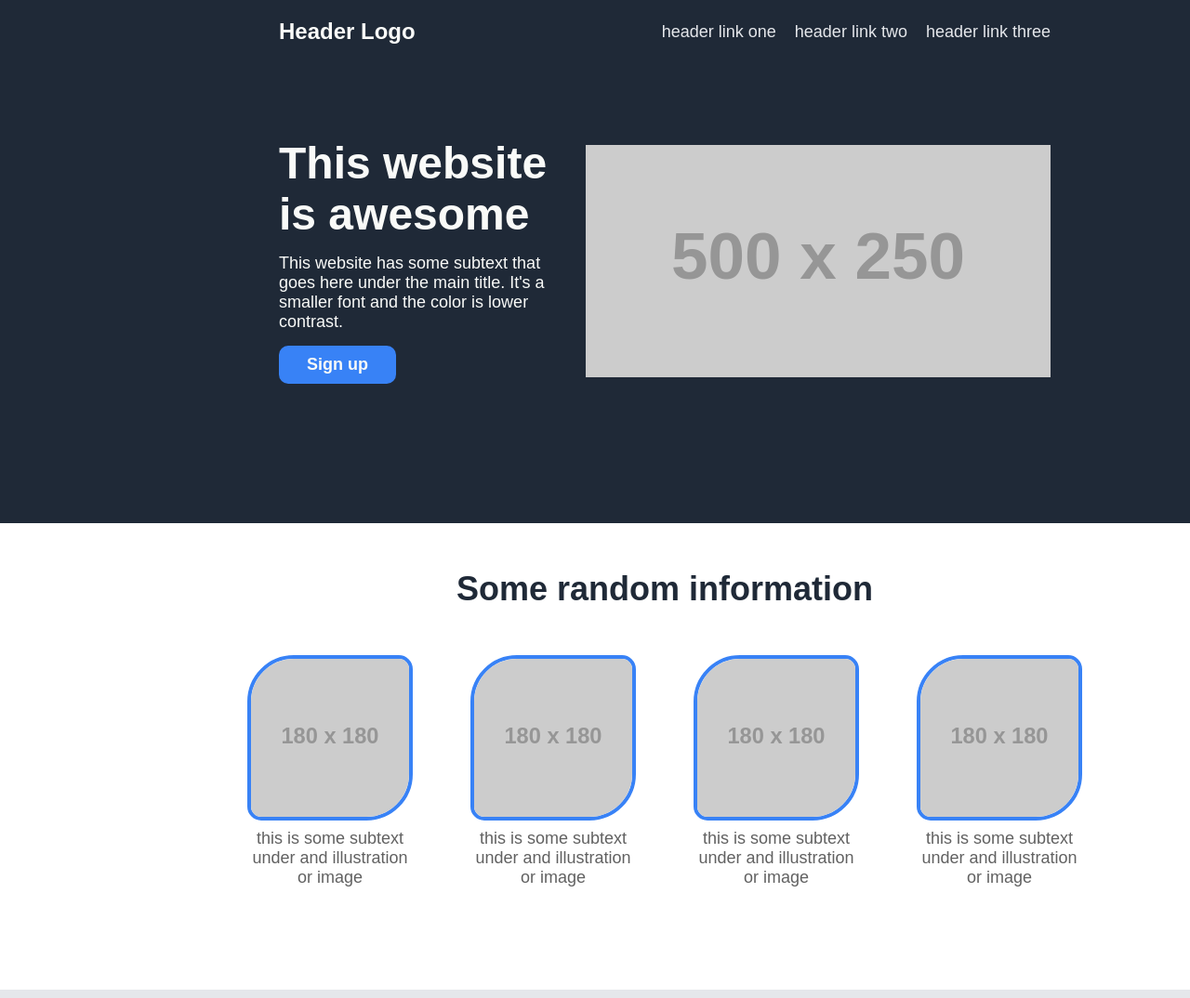
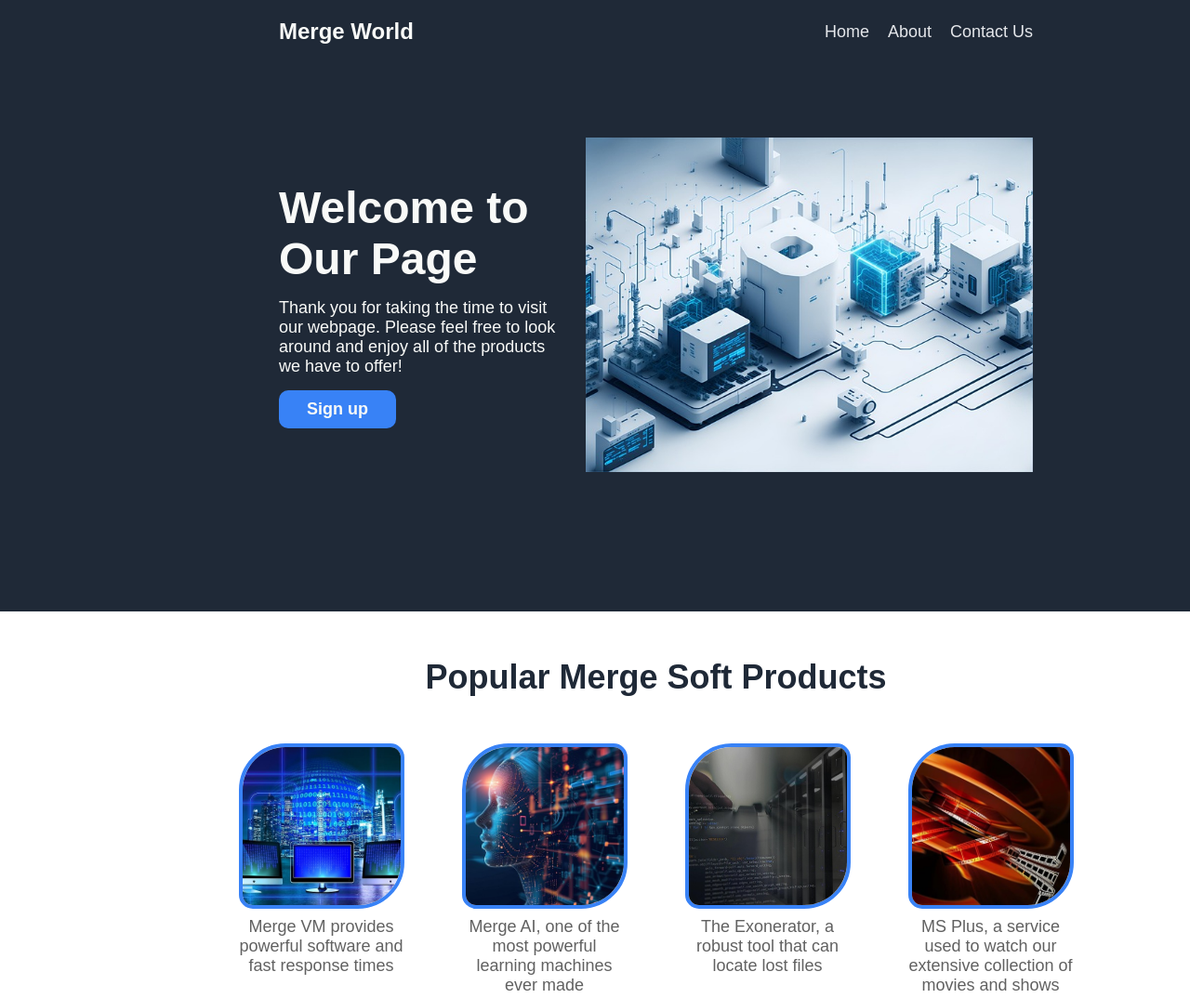
Before and after one commit to TrueEdgeCorp/landing-page, a plain HTML site: page index.html in a window 1280 px wide. Shown: the top 1074 px of the page at 93% size. Drawn offline with Linux system fonts and the light colour scheme; placeholder pictures from the web are drawn by us.

Commit message:
Edit html for personal styling + button animation

```diff
--- a/index.html
+++ b/index.html
@@ -6,68 +6,68 @@
         <meta charset="UTF-8">
         <meta name="viewport" content="width=device-width, initial-scale=1.0">
         <link rel="stylesheet" href="style.css">
-        <title>Merge World</title>
+        <title>M.W Landing Page</title>
     </head>
 
     <body>
         <div class="header">
             <div class="top">
-                <div class="logo">Header Logo</div>
+                <div class="logo">Merge World</div>
                 <ul>
-                    <li><a href="https://www.google.com">header link one</a></li>
-                    <li><a href="https://www.google.com">header link two</a></li>
-                    <li><a href="https://www.google.com">header link three</a></li>
+                    <li><a href="https://www.google.com">Home</a></li>
+                    <li><a href="https://www.google.com">About</a></li>
+                    <li><a href="https://www.google.com">Contact Us</a></li>
                 </ul>
             </div>
             <div class="bottom">
                 <div class="leftside">
-                    <div class="hero-main">This website is awesome</div>
-                    <div class="hero-text">This website has some subtext that goes here under the main title. It's a smaller font and the color is lower contrast.</div>
+                    <div class="hero-main">Welcome to Our Page</div>
+                    <div class="hero-text">Thank you for taking the time to visit our webpage. Please feel free to look around and enjoy all of the products we have to offer!</div>
                     <button class="sign">Sign up</button>
                 </div>
-                <img src="https://placehold.co/500x250" alt="this is a placeholder for an image">
+                <img src="./images/header_image.jpg" alt="A bright image of a circuit board" height="360">
             </div>
         </div>
 
         <div class="infosec">
-            <div class="title">Some random information</div>
+            <div class="title">Popular Merge Soft Products</div>
             <div class="imagetexts">
                 <div class="item">
-                    <img src="https://placehold.co/180" alt="placeholder" class="image">
-                    <div class="text">this is some subtext under and illustration or image</div>
+                    <img src="./images/mergeVM.jpg" alt="Three monitors in front of a binary sphere" class="image">
+                    <div class="text">Merge VM provides powerful software and fast response times</div>
                 </div>
                 <div class="item">
-                    <img src="https://placehold.co/180" alt="placeholder" class="image">
-                    <div class="text">this is some subtext under and illustration or image</div>
+                    <img src="./images/mergeAI.jpg" alt="An image of a humanoid figure, digitized" class="image">
+                    <div class="text">Merge AI, one of the most powerful learning machines ever made</div>
                 </div>
                 <div class="item">
-                    <img src="https://placehold.co/180" alt="placeholder" class="image">
-                    <div class="text">this is some subtext under and illustration or image</div>
+                    <img src="./images/exonerator.jpg" alt="A standard server room" class="image">
+                    <div class="text">The Exonerator, a robust tool that can locate lost files</div>
                 </div>
                 <div class="item">
-                    <img src="https://placehold.co/180" alt="placeholder" class="image">
-                    <div class="text">this is some subtext under and illustration or image</div>
+                    <img src="./images/msplus.jpg" alt="Image of film reels spinning" class="image">
+                    <div class="text">MS Plus, a service used to watch our extensive collection of movies and shows</div>
                 </div>
             </div>
         </div>
 
         <div class="quotesec">
-            <div class="quote">This is an inspiring quote, or a testimonial from a customer. Maybe it's just filling up space, or maybe people will actually read it. Who knows? all I know is that it looks nice.</div>
-            <div class="signature">-Thor, God of Thunder</div>
+            <div class="quote">The strongest trait in the world when it comes to learning new things or overcoming obstacles is perseverance. No matter what happens to you or the world, always remember to never give up.</div>
+            <div class="signature">-Nick Silverstein</div>
         </div>
 
         <div class="signup">
             <div class="signbox">
                 <div class="leftside2">
-                    <div class="actiontext">Call to action! It's time!</div>
-                    <div class="subtext">Sign up for our product by clicking that button right over there!</div>
+                    <div class="actiontext">Join us in our digital adventure!</div>
+                    <div class="subtext">Sign up for our newsletter to stay up to date of our services!</div>
                 </div>
                 <button class="sign2">Sign up</button>
             </div>
         </div>
 
         <div class="footer">
-            <div class="copyright">Copyright &copy; The Odin Project 2025</div>
+            <div class="copyright">Copyright &copy; Chris G "EdgeCorp" 2025</div>
         </div>
     </body>
 
--- a/style.css
+++ b/style.css
@@ -67,6 +67,12 @@ a, ul {
     border-radius: 10px;
     border-style: none;
     padding: 10px 30px;
+    cursor: pointer;
+    transition: transform 0.2s ease;
+}
+
+.sign:active {
+    transform: scale(0.9);
 }
 
 .leftside {
@@ -174,6 +180,12 @@ a, ul {
     border-color: #f9faf8;
     border-radius: 10px;
     padding: 10px 30px;
+    cursor: pointer;
+    transition: transform 0.2s ease;
+}
+
+.sign2:active {
+    transform: scale(0.9);
 }
 
 /* FOOTER SECTION ---------------------------------------------------------*/
```
Also changed, not shown: images/exonerator.jpg (added), images/header_image.jpg (added), images/mergeAI.jpg (added), images/mergeVM.jpg (added), images/msplus.jpg (added).
